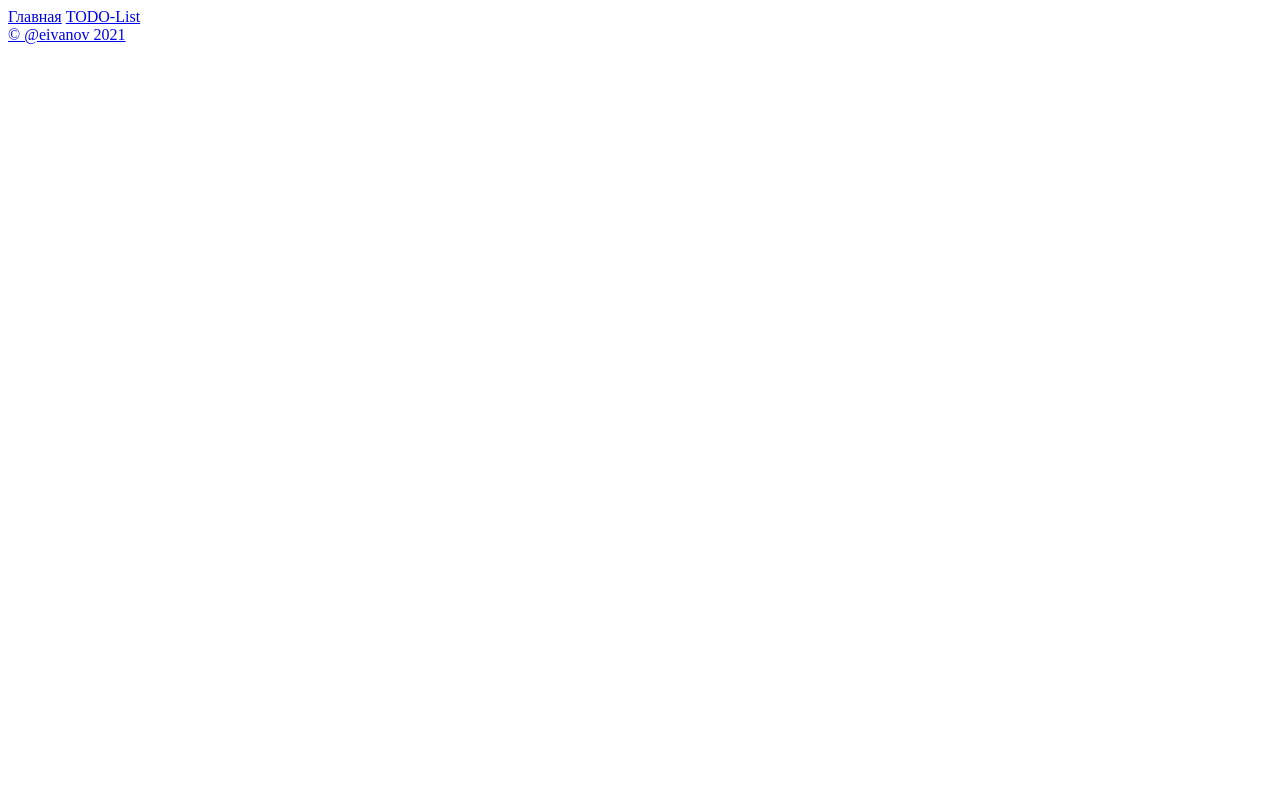
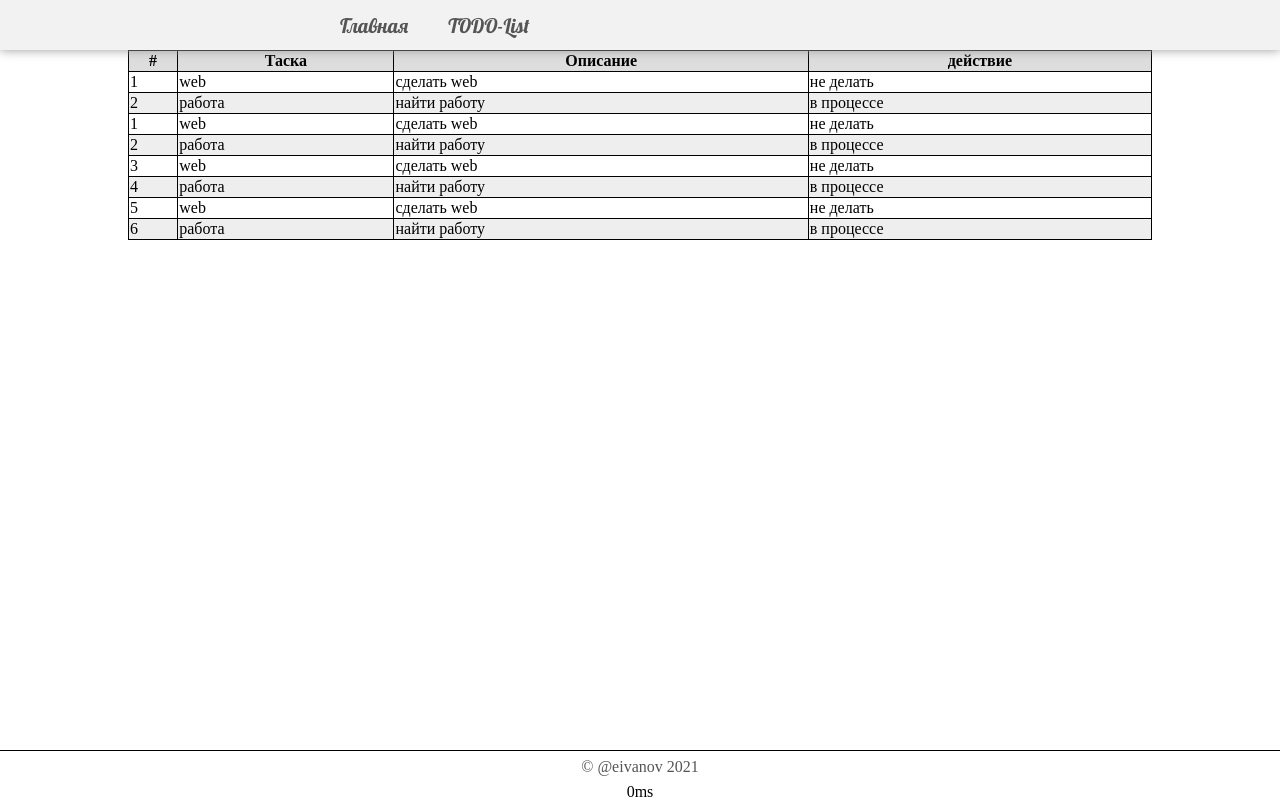
Before and after one commit to eivanovJr/Web-Programming, a plain HTML site: page todo.html in a window 1280 px wide. Drawn offline with Linux system fonts and the light colour scheme.

Commit message:
Add: create file time.js to lab4

```diff
--- a/css/index.css
+++ b/css/index.css
@@ -11,7 +11,7 @@ body {
 
 header {
     position: fixed;
-    height: 50px;
+    min-height: 50px;
     width: 100%;
     display: flex;
     text-align: center;
@@ -21,9 +21,14 @@ header {
 header nav {
     width: 50%;
     margin: 0 auto 0;
-    height: 100%;
+    min-height: 50px;
     display: flex;
     align-items: center;
+    white-space: nowrap;
+}
+
+.selected {
+    color: #777;
 }
 header a {
     text-decoration: none;
@@ -37,12 +42,24 @@ header a:hover, footer a:hover, .person-info a:hover {
     color: #999;
 }
 
+@media screen and (max-width: 870px) {
+    header nav {
+        flex-direction: column;
+    }
+
+    #info {
+        flex-direction: column;
+        text-align: center;
+    }
+}
+
 footer {
     width: 100%;
     height: 50px;
     text-align: center;
     border-top: 1px black solid;
     display: flex;
+    flex-direction: column;
     align-items: center;
 }
 
--- /dev/null
+++ b/css/todo.css
@@ -0,0 +1,36 @@
+main {
+    width: 100%;
+}
+
+.beautiful-table {
+    width: 80%;
+    margin: auto;
+    border-collapse: collapse;
+}
+
+.beautiful-table td {
+    border: 1px black solid;
+}
+
+.beautiful-table tr:nth-child(2n) {
+    background: #eee;
+}
+
+.beautiful-table tr:hover, .beautiful-table tr:nth-child(2n):hover {
+    background: #ccc;
+}
+
+.beautiful-table th {
+    border: 1px black solid;
+    background: #ddd;
+}
+
+@media screen and (max-width: 870px) {
+    main {
+        margin-top: 100px;
+        min-height: calc(100vh - 150px);
+    }
+    .beautiful-table {
+        width: 100%;
+    }
+}
--- /dev/null
+++ b/js/time.js
@@ -0,0 +1,14 @@
+var time = new Date();
+
+window.onload = function () {
+    let curTime = new Date();
+    let timer = document.getElementById("timer");
+    timer.innerText = (curTime - time).toString() + "ms";
+
+    let navElements = document.getElementsByClassName("nav-element");
+    for (let i = 0; i < navElements.length; i++) {
+        if (navElements[i].href === window.location.href)
+            navElements[i].classList.add("selected");
+    }
+
+}
--- a/todo.html
+++ b/todo.html
@@ -5,16 +5,83 @@
     <meta http-equiv="X-UA-Compatible" content="IE=edge">
     <meta name="viewport" content="width=device-width, initial-scale=1.0">
     <title>Иванов Евгений</title>
+    <link rel="stylesheet" href="css/index.css">
+    <link rel="stylesheet" href="css/todo.css">
+
 </head>
 <body>
 <header>
-    <a href="/">Главная</a>
-    <a href="/todo">TODO-List</a>
+    <nav>
+        <a href="/Web-Programming/" class="nav-element">Главная</a>
+        <a href="/Web-Programming/todo" class="nav-element">TODO-List</a>
+    </nav>
 </header>
 <main>
+    <table class="beautiful-table">
+        <thead>
+            <tr>
+                <th>#</th>
+                <th>Таска</th>
+                <th>Описание</th>
+                <th>действие</th>
+            </tr>
+        </thead>
+        <tbody>
+            <tr>
+                <td>1</td>
+                <td>web</td>
+                <td>сделать web</td>
+                <td>не делать</td>
+            </tr>
+            <tr>
+                <td>2</td>
+                <td>работа</td>
+                <td>найти работу</td>
+                <td>в процессе</td>
+            </tr>
+            <tr>
+                <td>1</td>
+                <td>web</td>
+                <td>сделать web</td>
+                <td>не делать</td>
+            </tr>
+            <tr>
+                <td>2</td>
+                <td>работа</td>
+                <td>найти работу</td>
+                <td>в процессе</td>
+            </tr>
+            <tr>
+                <td>3</td>
+                <td>web</td>
+                <td>сделать web</td>
+                <td>не делать</td>
+            </tr>
+            <tr>
+                <td>4</td>
+                <td>работа</td>
+                <td>найти работу</td>
+                <td>в процессе</td>
+            </tr>
+            <tr>
+                <td>5</td>
+                <td>web</td>
+                <td>сделать web</td>
+                <td>не делать</td>
+            </tr>
+            <tr>
+                <td>6</td>
+                <td>работа</td>
+                <td>найти работу</td>
+                <td>в процессе</td>
+            </tr>
+        </tbody>
+    </table>
 </main>
 <footer>
     <a href="https://t.me/eivanov" target="_blank">&copy; @eivanov 2021</a>
+    <div id="timer"></div>
+    <script src="js/time.js"></script>
 </footer>
 </body>
 </html>
```
Also changed, not shown: index.html (+6 -4 lines).
